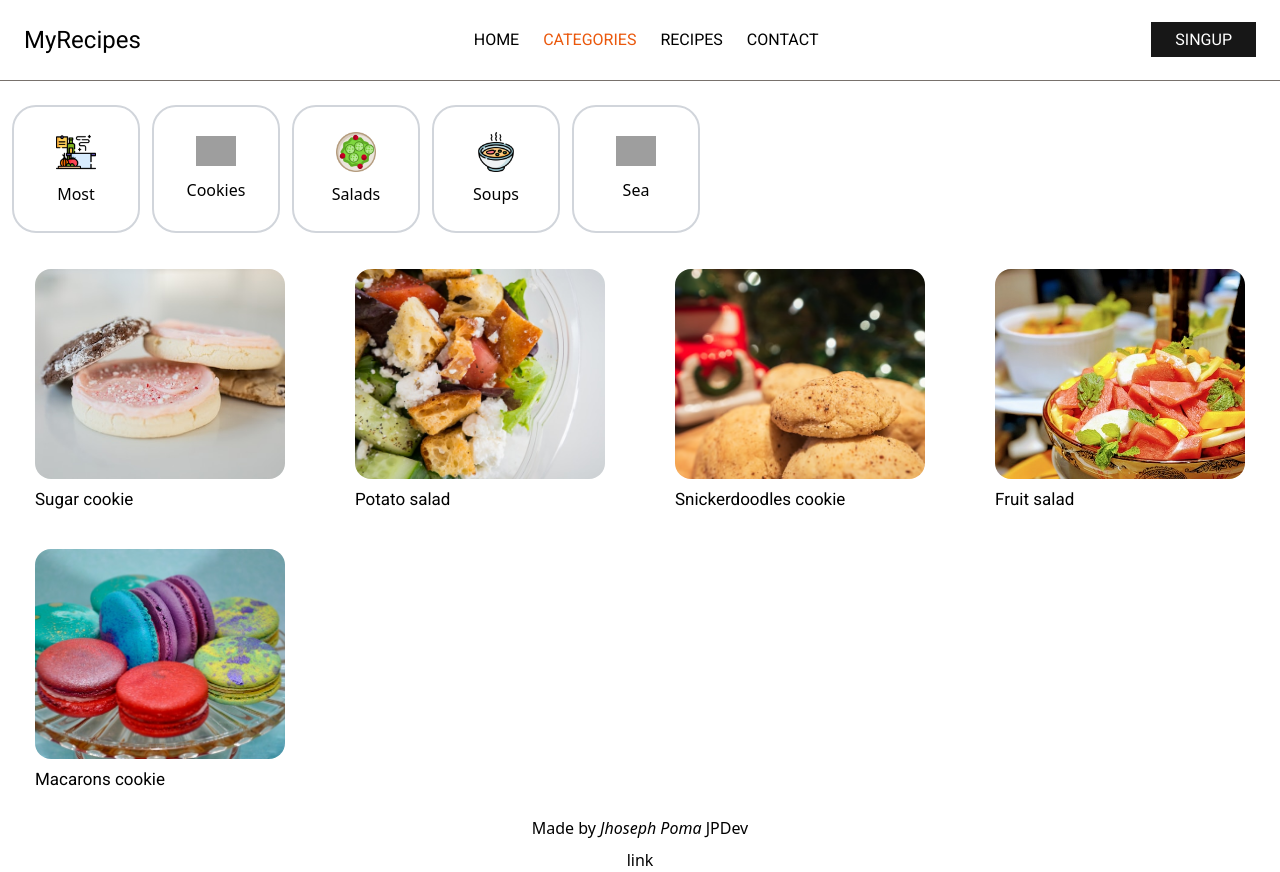
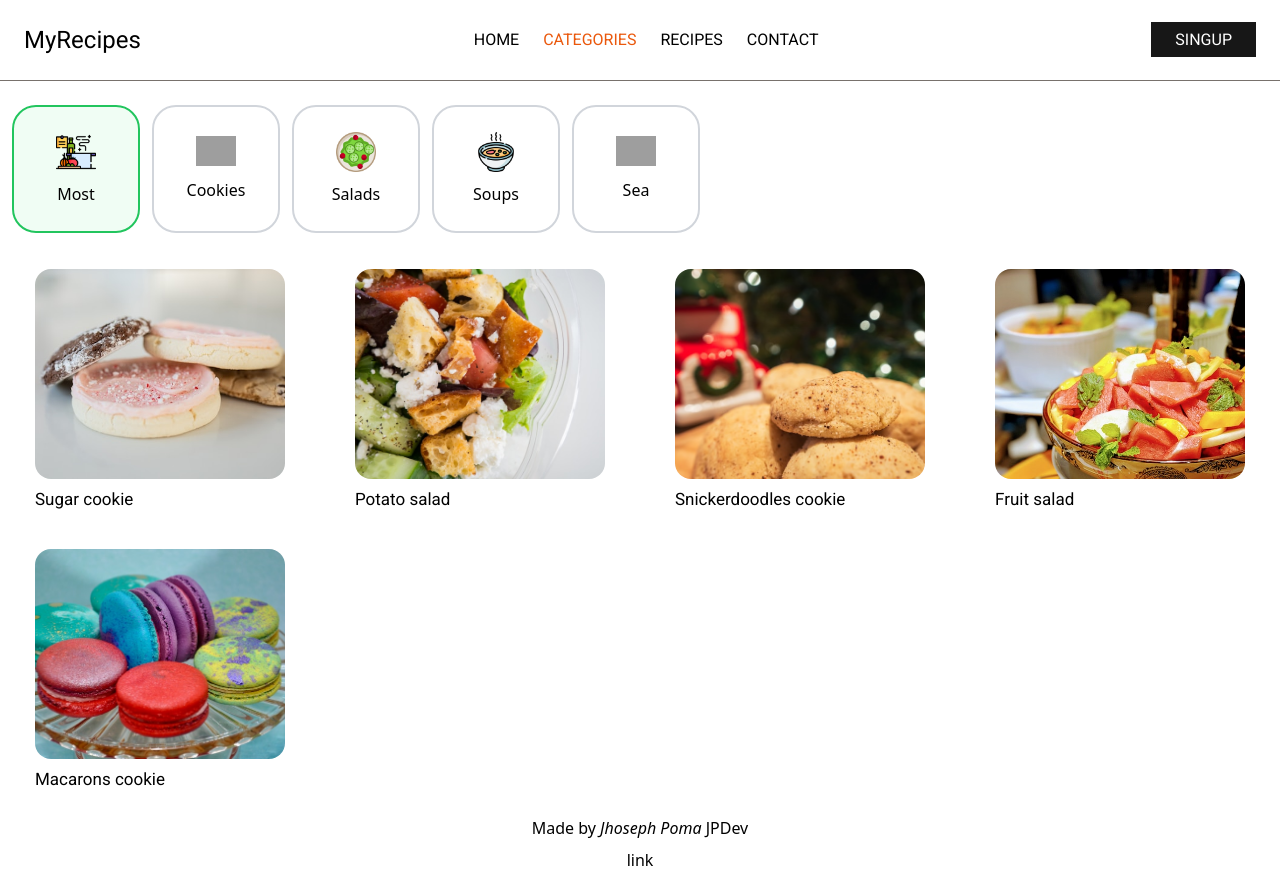
Before and after one commit to rtzboy/foodrecipes, a React (Vite) app: page /categories in a window 1280 px wide. Built offline with nearby package versions, Linux system fonts and the light colour scheme; no server answers; grey boxes are pictures that could not be loaded; a web font is replaced by a local one.

Commit message:
some refactors

```diff
--- a/src/components/CategoryList.tsx
+++ b/src/components/CategoryList.tsx
@@ -1,4 +1,5 @@
 import { motion } from 'framer-motion';
+import { childCateg } from '../constants/motionAnimations';
 import LinkTo from './LinkTo';
 
 type CategoryListProps = {
@@ -12,11 +13,10 @@ const CategoryList = ({ id, name, url }: CategoryListProps) => {
 		<motion.li
 			layout
 			exit={{
-				scale: 0.8,
-				opacity: 0,
-				transition: { duration: 0.4 }
+				height: 0,
+				transition: { duration: 0.5 }
 			}}
-			variants={varChildren}
+			variants={childCateg()}
 			className='mb-3 cursor-pointer'
 		>
 			<LinkTo to={`/recipes/${name}`}>
@@ -31,9 +31,4 @@ const CategoryList = ({ id, name, url }: CategoryListProps) => {
 	);
 };
 
-const varChildren = {
-	hidden: { scale: 0.8, opacity: 0 },
-	visible: { scale: 1, opacity: 1, transition: { type: 'spring' } }
-};
-
 export default CategoryList;
--- a/src/components/InputSearch.tsx
+++ b/src/components/InputSearch.tsx
@@ -21,7 +21,7 @@ const InputSearch = ({ className }: InputSearchProps) => {
 				onChange={evt => setSearchFood(evt.target.value)}
 				placeholder='Hungry?'
 			/>
-			<div className='relative flex w-12 items-center justify-center'>
+			<div className='relative flex w-12 items-center justify-center bg-orange-50'>
 				<button
 					disabled={!searchFood}
 					onClick={evt => searchRecipe(setFoodRecipes, searchFood)}
--- /dev/null
+++ b/src/constants/motionAnimations.ts
@@ -0,0 +1,18 @@
+export const parentCateg = (delay: number) => ({
+	hidden: {
+		transition: {
+			when: 'afterChildren'
+		}
+	},
+	visible: {
+		transition: {
+			when: 'beforeChildren',
+			staggerChildren: delay
+		}
+	}
+});
+
+export const childCateg = () => ({
+	hidden: { scale: 0.8, opacity: 0 },
+	visible: { scale: 1, opacity: 1, transition: { type: 'spring' } }
+});
--- /dev/null
+++ b/src/lib/contexts/CategoryContext.ts
@@ -0,0 +1,10 @@
+import { createContext, useContext } from 'react';
+
+type CategoryContextType = {
+	categories: string;
+	setCategories: React.Dispatch<React.SetStateAction<'all' | string>>;
+};
+
+export const CategoryContext = createContext({} as CategoryContextType);
+
+export const useCategoryContext = () => useContext(CategoryContext);
--- a/src/routes/Categories.tsx
+++ b/src/routes/Categories.tsx
@@ -1,7 +1,5 @@
 import { AnimatePresence, motion } from 'framer-motion';
-import { useParams } from 'react-router-dom';
 import CategoryList from '../components/CategoryList';
-import LinkTo from '../components/LinkTo';
 import {
 	CATEGORIES_ICON,
 	COOKIES_LIST,
@@ -10,28 +8,31 @@ import {
 	SEA_LIST,
 	SOUPS_LIST
 } from '../constants/categories';
+import { parentCateg } from '../constants/motionAnimations';
+import { useCategoryContext } from '../lib/contexts/CategoryContext';
 
 const Categories = () => {
-	const { idCateg } = useParams();
+	const { categories, setCategories } = useCategoryContext();
 
-	// TODO: change url search by state search
 	return (
 		<div className='p-3'>
 			<div className='relative mb-6 max-w-6xl overflow-hidden'>
 				<div className='flex flex-nowrap overflow-x-auto scroll-smooth'>
 					<ul className='flex gap-3 py-3'>
-						{/* TODO: Think about "All" category, might be remove? */}
 						{CATEGORIES_ICON.map(icon => (
 							<li
 								key={icon.id}
 								className={`relative h-24 w-24 cursor-pointer rounded-3xl border-2 transition-all duration-500 sm:h-32 sm:w-32 ${
-									icon.id === idCateg ? 'border-green-500 bg-green-50' : 'border-gray-300'
+									icon.id === categories ? 'border-green-500 bg-green-50' : 'border-gray-300'
 								}`}
 							>
-								<LinkTo to={icon.id} className='flex h-full w-full flex-col justify-evenly sm:p-4'>
+								<div
+									onClick={() => setCategories(icon.id)}
+									className='flex h-full w-full flex-col justify-evenly sm:p-4'
+								>
 									<img src={icon.url} alt={icon.name} className='mx-auto block w-10' />
 									<div className='text-center'>{icon.name}</div>
-								</LinkTo>
+								</div>
 							</li>
 						))}
 					</ul>
@@ -42,32 +43,17 @@ const Categories = () => {
 			<motion.ul
 				initial='hidden'
 				animate='visible'
-				layout
-				variants={varFramer}
+				variants={parentCateg(0.2)}
 				className='grid grid-cols-[repeat(auto-fit,minmax(160px,1fr))] justify-items-center gap-2 overflow-hidden sm:grid-cols-[repeat(auto-fit,minmax(240px,1fr))] sm:gap-3 md:gap-6'
 			>
 				<AnimatePresence>
-					{typeCategoryList(idCateg).map(item => (
+					{typeCategoryList(categories).map(item => (
 						<CategoryList key={item.id} {...item} />
 					))}
 				</AnimatePresence>
 			</motion.ul>
 		</div>
 	);
-};
-
-const varFramer = {
-	hidden: {
-		transition: {
-			when: 'afterChildren'
-		}
-	},
-	visible: {
-		transition: {
-			when: 'beforeChildren',
-			staggerChildren: 0.1
-		}
-	}
 };
 
 const typeCategoryList = (active?: string) => {
--- a/src/routes/Recipes.tsx
+++ b/src/routes/Recipes.tsx
@@ -10,11 +10,6 @@ const Recipes = () => {
 	const { idRecipe } = useParams();
 
 	useEffect(() => {
-		if (foodRecipes) return;
-		recipeCall(setFoodRecipes);
-	}, []);
-
-	useEffect(() => {
 		if (idRecipe === undefined) return;
 		recipeCall(setFoodRecipes, idRecipe);
 	}, [idRecipe]);
@@ -22,6 +17,7 @@ const Recipes = () => {
 	return (
 		<div className='p-3 sm:p-6'>
 			<InputSearch className='mb-6 w-full sm:max-w-xs' />
+
 			<div className='mb-6'>
 				<ul className='grid grid-cols-[repeat(auto-fit,minmax(150px,1fr))] justify-items-center gap-2 sm:grid-cols-[repeat(auto-fit,minmax(250px,1fr))] sm:gap-3 md:gap-6'>
 					{foodRecipes?.recipe.map(recipe => (
--- a/src/routes/Root.tsx
+++ b/src/routes/Root.tsx
@@ -4,6 +4,7 @@ import { useLocation } from 'react-router-dom';
 import AnimatedOutlet from '../components/AnimatedOutlet';
 import Footer from '../components/Footer';
 import Navbar from '../components/Navbar';
+import { CategoryContext } from '../lib/contexts/CategoryContext';
 import { FoodRecipeContext } from '../lib/contexts/FoodRecipeContext';
 import { InitialRecipeContext } from '../lib/contexts/InitialRecipeContext';
 import { InitialRecipe, RecipeType } from '../types/recipeTypes';
@@ -11,14 +12,15 @@ import { InitialRecipe, RecipeType } from '../types/recipeTypes';
 const Root = () => {
 	const [randomRecipe, setRandomRecipe] = useState<InitialRecipe>();
 	const [foodRecipes, setFoodRecipes] = useState<RecipeType>();
+	const [categories, setCategories] = useState<'all' | string>('all');
 	const location = useLocation();
-	console.log(location);
 
 	return (
 		<div className='mx-auto flex min-h-screen max-w-7xl flex-col'>
 			<Navbar />
 			<InitialRecipeContext.Provider value={{ randomRecipe, setRandomRecipe }}>
 				<FoodRecipeContext.Provider value={{ foodRecipes, setFoodRecipes }}>
+					<CategoryContext.Provider value={{ categories, setCategories }}>
 						<AnimatePresence mode='popLayout'>
 							<motion.div
 								key={location.pathname}
@@ -29,6 +31,7 @@ const Root = () => {
 								<AnimatedOutlet />
 							</motion.div>
 						</AnimatePresence>
+					</CategoryContext.Provider>
 				</FoodRecipeContext.Provider>
 			</InitialRecipeContext.Provider>
 			<Footer />
```
Lines whose indentation alone changed are shown as unchanged.
